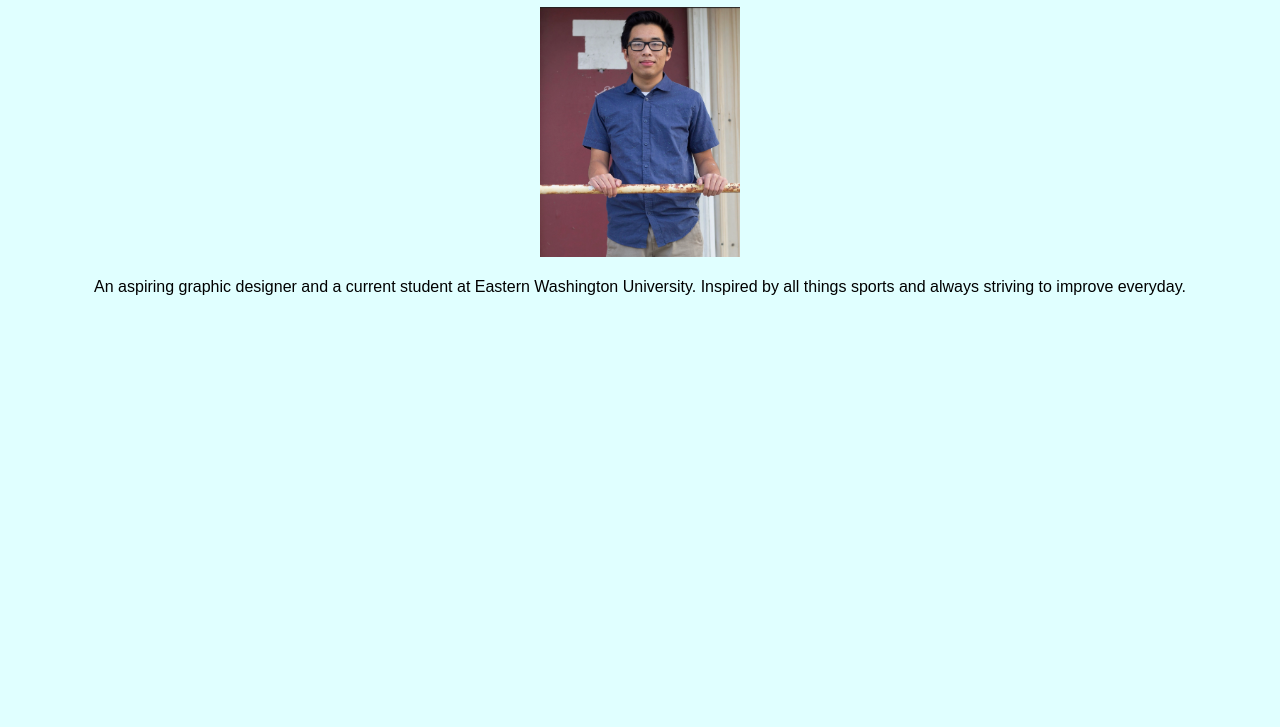
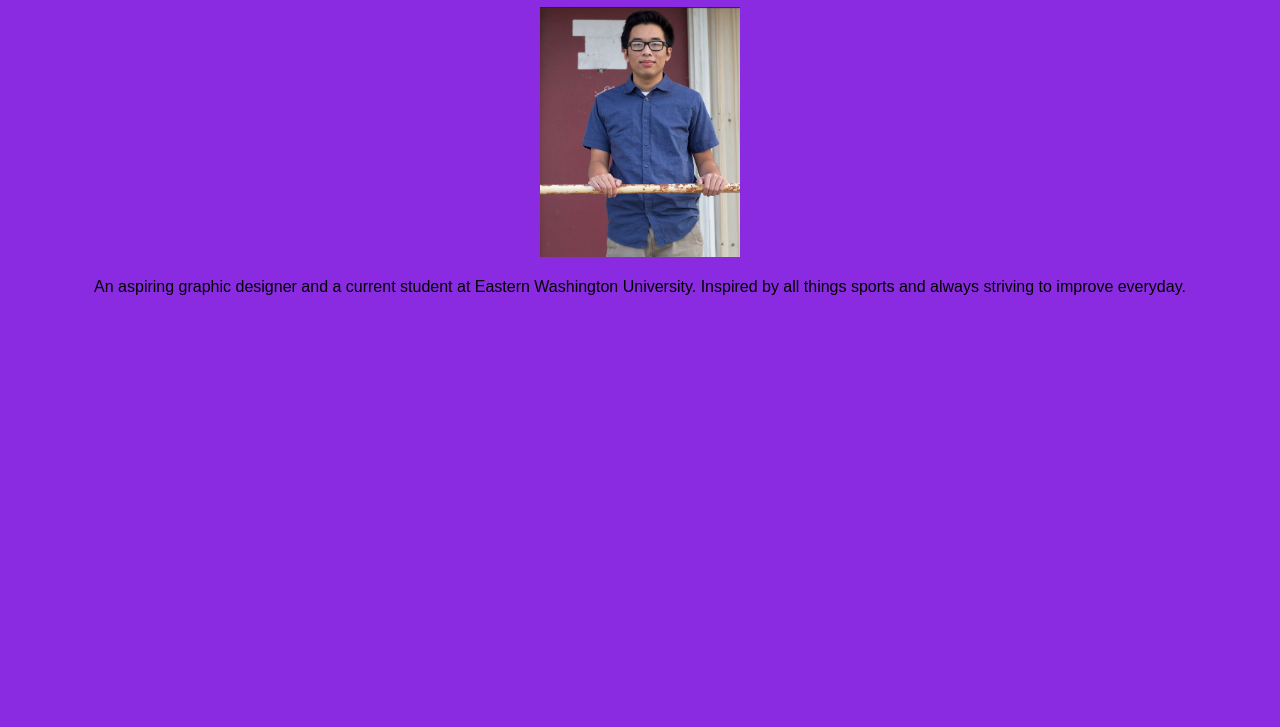
Before and after one commit to TayNguyen32/Tay-Nguyen, a plain HTML site: page index.html in a window 1280 px wide. Shown: the part 73-800 px from the top of the page. Drawn offline with nearby package versions, Linux system fonts and the light colour scheme.

Commit message:
Setup Randomization *Setup Random Background colors *Refactored to use array. length

```diff
--- a/css/style.css
+++ b/css/style.css
@@ -1,7 +1,20 @@
 body {
+  /*default color*/
   background: lightcyan;
 
   font-family: Arial, Helvetica, sans-serif;
 
   text-align: center;
 }
+
+.bg0 {
+  background: red;
+}
+
+.bg1 {
+  background: greenyellow;
+}
+
+.bg2 {
+  background: blueviolet;
+}
--- a/js/scrips.js
+++ b/js/scrips.js
@@ -0,0 +1,14 @@
+console.log("ok");
+
+// Store Background Classes
+const backgrounds = ["bg0", "bg1", "bg2"];
+
+// Get Random Number
+var numRand;
+numRand = Math.floor(Math.random() * backgrounds.length);
+
+// Get element
+let pageBackground = document.querySelector("body");
+
+// Set class name from stored values
+pageBackground.className = backgrounds[numRand];
```
Also changed, not shown: .codesandbox/workspace.json (added).
